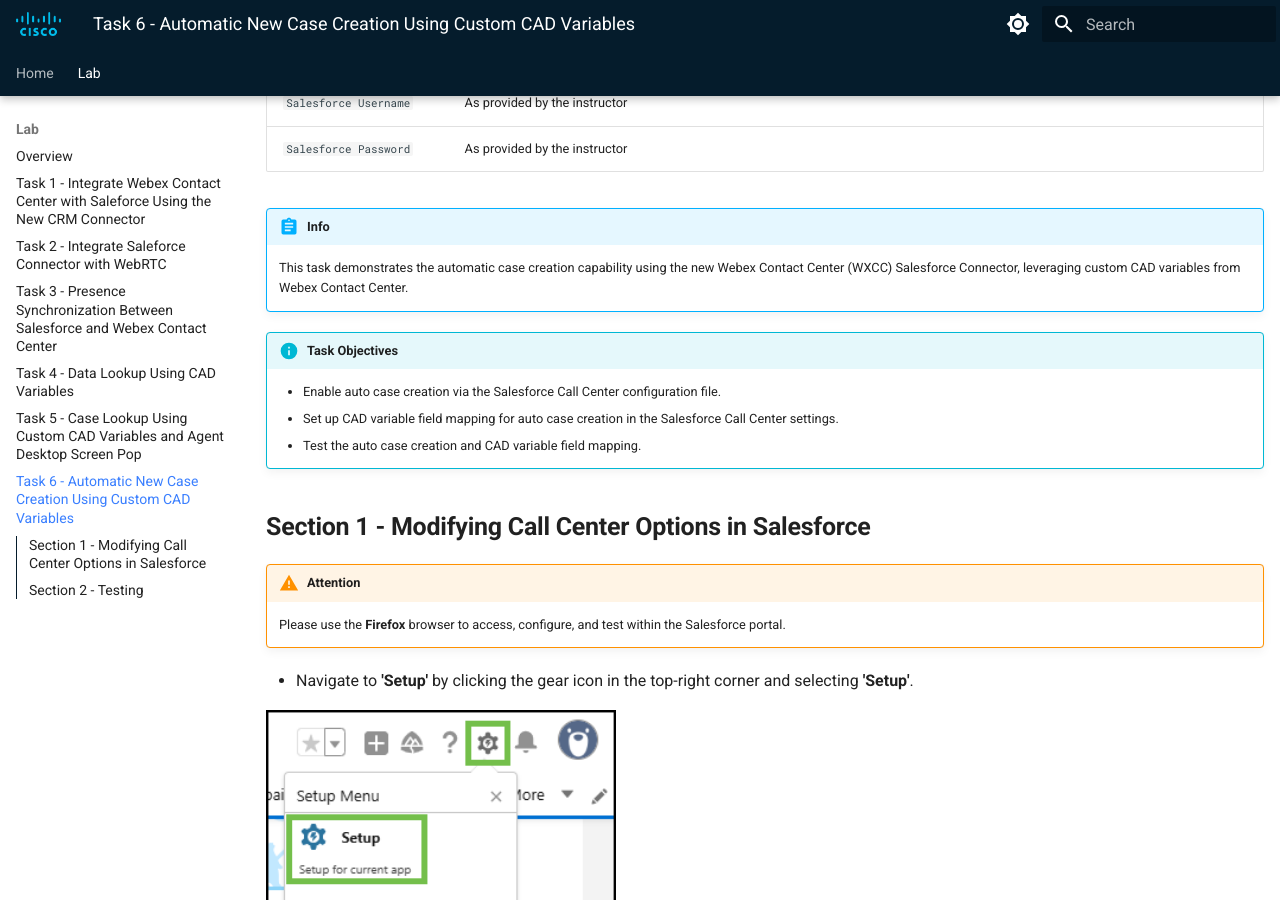
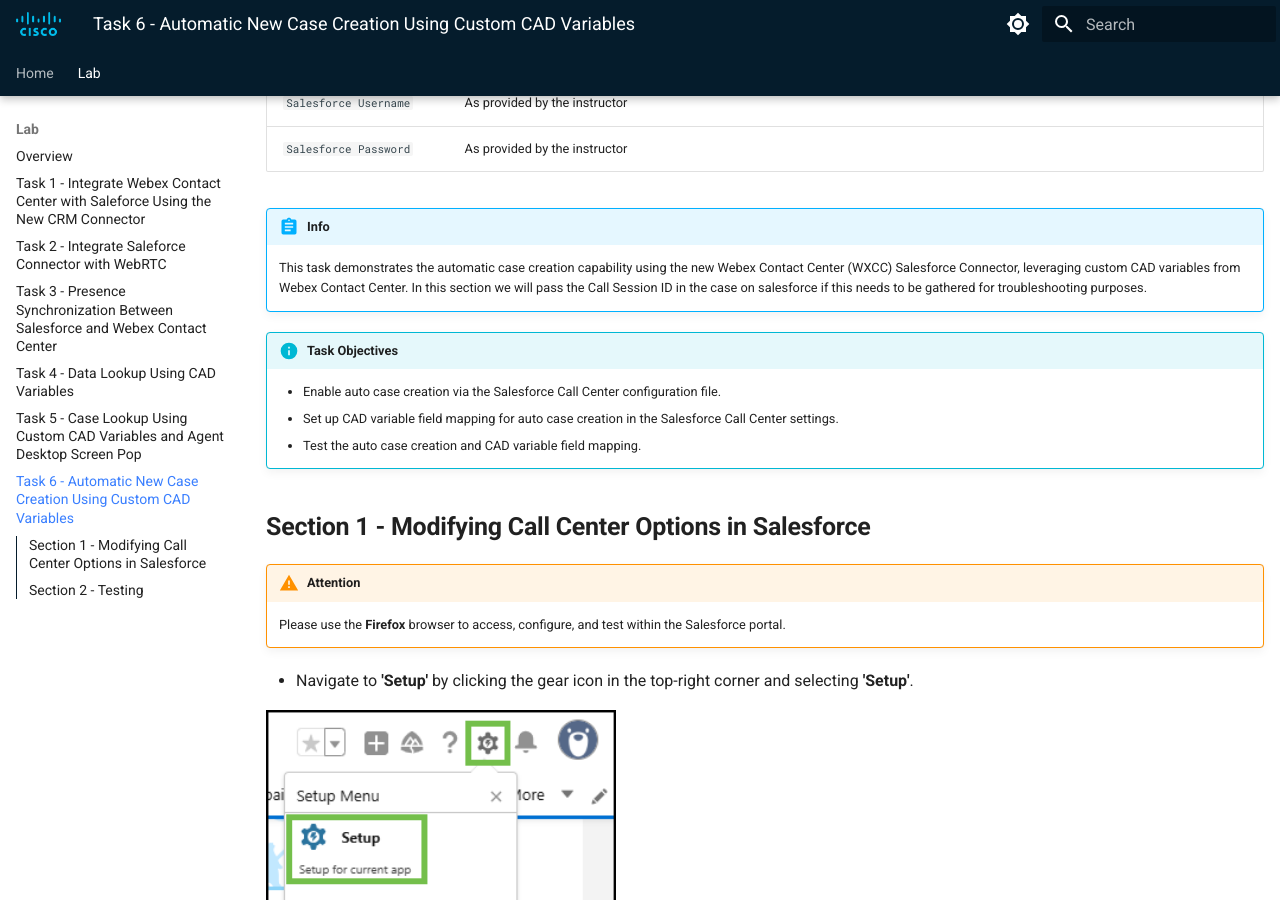
Before and after one commit to WebexCC-SA/LAB-2308, an MkDocs documentation site: the page built from docs/task6.md, in a window 1280 px wide and 900 px high, scrolled down 396 px. Built offline with MkDocs 1.6.1 and Material for MkDocs 9.7.7, drawn with Linux system fonts in a browser that asks for light colours.

Commit message:
Update task6.md

```diff
--- a/docs/task6.md
+++ b/docs/task6.md
@@ -15,6 +15,7 @@
 
 !!! abstract "Info"
 	This task demonstrates the automatic case creation capability using the new Webex Contact Center (WXCC) Salesforce Connector, leveraging custom CAD variables from Webex Contact Center.
+    In this section we will pass the Call Session ID in the case on salesforce if this needs to be gathered for troubleshooting purposes.
 
 !!! info "Task Objectives"
 	- Enable auto case creation via the Salesforce Call Center configuration file.
```
